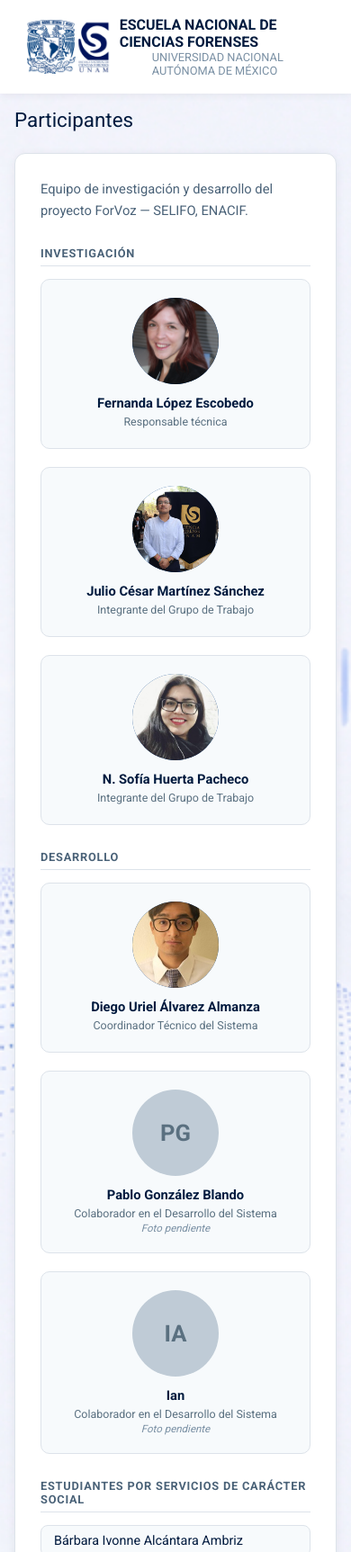
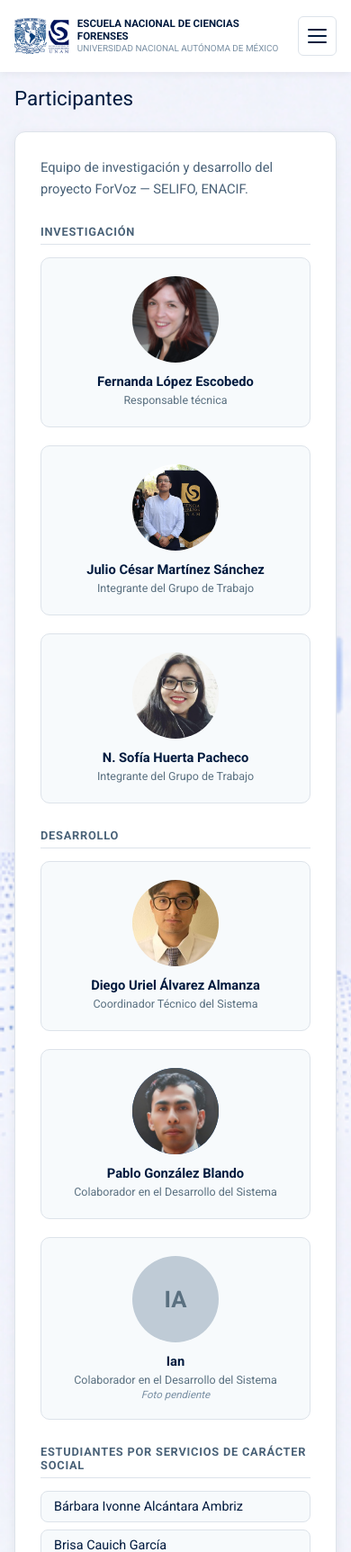
Before and after one commit to urielo96/voz_forense, a Django app: page /participantes/ in a window 390 px wide. Shown: the top 1725 px of the page at 90% size. Run offline with Django 4.2, Linux system fonts and the light colour scheme.

Commit message:
Agrega foto de Pablo y menú móvil en la cabecera
- Foto de Pablo González Blando en Participantes (sustituye el avatar
  de marcador "PG" y la leyenda "Foto pendiente").
- Botón hamburguesa en el navbar para pantallas <=700px: antes el menú
  se ocultaba sin alternativa y las secciones sólo eran accesibles
  rotando el teléfono a horizontal (observación de Pablo).
  Se cierra al tocar fuera, con Escape y al volver a escritorio.
- Ajustes móviles de la cabecera (logo y título más chicos) y las
  pestañas de módulo ahora hacen scroll horizontal en vez de desbordarse.

Co-Authored-By: Claude Opus 5 <noreply@anthropic.com>
Claude-Session: https://claude.ai/code/session_01PYSqiCsufdGSRwWknJWEhe

```diff
--- a/extraccion/templates/base.html
+++ b/extraccion/templates/base.html
@@ -27,6 +27,7 @@
             padding: 0 32px;
             height: 104px;
             box-shadow: 0 2px 8px rgba(0,0,0,0.06);
+            position: relative;
         }
         .navbar-logo {
             display: flex;
@@ -83,6 +84,38 @@
             background: #002d6b;
             color: #fff;
             border-color: #6e7271;
+        }
+
+        /* ── BOTÓN HAMBURGUESA (solo móvil) ── */
+        .navbar-toggle {
+            display: none;
+            margin-left: auto;
+            flex-direction: column;
+            justify-content: center;
+            gap: 5px;
+            width: 44px;
+            height: 44px;
+            padding: 10px;
+            background: #fff;
+            border: 1px solid #dde3ea;
+            border-radius: 6px;
+            cursor: pointer;
+        }
+        .burger-linea {
+            display: block;
+            width: 100%;
+            height: 2px;
+            background: #001a3e;
+            border-radius: 2px;
+            transition: transform 0.2s, opacity 0.2s;
+        }
+        /* Abierto: las tres líneas se convierten en una "X". */
+        .navbar-toggle[aria-expanded="true"] .burger-linea:nth-child(1) {
+            transform: translateY(7px) rotate(45deg);
+        }
+        .navbar-toggle[aria-expanded="true"] .burger-linea:nth-child(2) { opacity: 0; }
+        .navbar-toggle[aria-expanded="true"] .burger-linea:nth-child(3) {
+            transform: translateY(-7px) rotate(-45deg);
         }
 
         /* ── SUBMENU (pestañas de módulo) ── */
@@ -394,9 +427,46 @@
         /* ── RESPONSIVE ── */
         @media (max-width: 700px) {
             main { padding: 16px; }
-            .navbar { padding: 0 16px; }
-            .navbar-menu { display: none; }
+            .navbar { padding: 0 16px; height: 80px; }
             .stepper-wrap { padding: 12px 16px; }
+
+            /* El título institucional se encoge para dejar sitio al botón. */
+            .navbar-logo { margin-right: 12px; gap: 8px; padding: 4px 0; }
+            .navbar-logo img { height: 40px; }
+            .navbar-title-main { font-size: 0.72rem; line-height: 1.2; }
+            .navbar-title-sub { font-size: 0.62rem; margin-left: 0; }
+
+            .navbar-toggle { display: flex; }
+
+            /* El menú pasa de barra horizontal a panel desplegable. */
+            .navbar-menu {
+                display: none;
+                position: absolute;
+                top: 100%;
+                left: 0;
+                right: 0;
+                flex-direction: column;
+                gap: 0;
+                margin-left: 0;
+                background: #fff;
+                border-top: 1px solid #dde3ea;
+                box-shadow: 0 6px 16px rgba(0,0,0,0.12);
+                z-index: 50;
+            }
+            .navbar-menu.abierto { display: flex; }
+            .navbar-menu li a {
+                border: none;
+                border-bottom: 1px solid #eef1f4;
+                border-radius: 0;
+                padding: 14px 20px;
+                font-size: 1rem;
+            }
+            .navbar-menu li:last-child a { border-bottom: none; }
+            .navbar-menu li a.active { border-color: transparent; }
+
+            /* Las pestañas de módulo también se desbordaban en pantallas chicas. */
+            .submenu { padding: 6px 16px; justify-content: flex-start; overflow-x: auto; }
+            .modulo-tabs a { white-space: nowrap; }
         }
     </style>
     {% block extra_styles %}{% endblock %}
@@ -412,7 +482,13 @@
                 <div class="navbar-title-sub">UNIVERSIDAD NACIONAL AUTÓNOMA DE MÉXICO</div>
             </div>
         </a>
-        <ul class="navbar-menu">
+        <button class="navbar-toggle" id="navbar-toggle" type="button"
+                aria-label="Abrir menú de navegación" aria-expanded="false" aria-controls="navbar-menu">
+            <span class="burger-linea"></span>
+            <span class="burger-linea"></span>
+            <span class="burger-linea"></span>
+        </button>
+        <ul class="navbar-menu" id="navbar-menu">
             <li><a href="{% url 'inicio' %}" {% if request.resolver_match.url_name == 'inicio' %}class="active"{% endif %}>Inicio</a></li>
             <li><a href="{% url 'acerca' %}" {% if request.resolver_match.url_name == 'acerca' %}class="active"{% endif %}>Acerca de</a></li>
             <li><a href="{% url 'frame1' %}" {% if request.resolver_match.url_name in 'frame1 frame2 frame3' %}class="active"{% endif %}>Herramienta</a></li>
@@ -476,6 +552,38 @@
     </footer>
 
     <script>
+        // Menú hamburguesa: en móvil la cabecera no cabe en horizontal y las
+        // secciones sólo se veían al rotar el teléfono.
+        (function () {
+            const boton = document.getElementById('navbar-toggle');
+            const menu  = document.getElementById('navbar-menu');
+            if (!boton || !menu) return;
+
+            function cerrar() {
+                menu.classList.remove('abierto');
+                boton.setAttribute('aria-expanded', 'false');
+                boton.setAttribute('aria-label', 'Abrir menú de navegación');
+            }
+            boton.addEventListener('click', function (e) {
+                e.stopPropagation();
+                const abierto = menu.classList.toggle('abierto');
+                boton.setAttribute('aria-expanded', abierto ? 'true' : 'false');
+                boton.setAttribute('aria-label', abierto ? 'Cerrar menú de navegación'
+                                                         : 'Abrir menú de navegación');
+            });
+            // Tocar fuera del panel o pulsar Escape lo cierra.
+            document.addEventListener('click', function (e) {
+                if (menu.classList.contains('abierto') && !menu.contains(e.target)) cerrar();
+            });
+            document.addEventListener('keydown', function (e) {
+                if (e.key === 'Escape') cerrar();
+            });
+            // Al volver a horizontal/escritorio el panel deja de aplicar.
+            window.addEventListener('resize', function () {
+                if (window.innerWidth > 700) cerrar();
+            });
+        })();
+
         // Muestra el modal de procesamiento al enviar un formulario largo.
         function mostrarProceso(titulo, texto, tiempo) {
             document.getElementById('proceso-titulo').textContent = titulo;
--- a/extraccion/templates/participantes.html
+++ b/extraccion/templates/participantes.html
@@ -145,10 +145,11 @@
         </div>
 
         <div class="participante-card">
-            <div class="participante-avatar pendiente">PG</div>
+            <div class="participante-avatar">
+                <img src="/static/img/participantes/pablo.jpg" alt="Pablo González Blando">
+            </div>
             <div class="participante-nombre">Pablo González Blando</div>
             <div class="participante-rol">Colaborador en el Desarrollo del Sistema</div>
-            <div class="foto-pendiente">Foto pendiente</div>
         </div>
 
         <div class="participante-card">
```
Also changed, not shown: extraccion/static/img/participantes/pablo.jpg (added).
